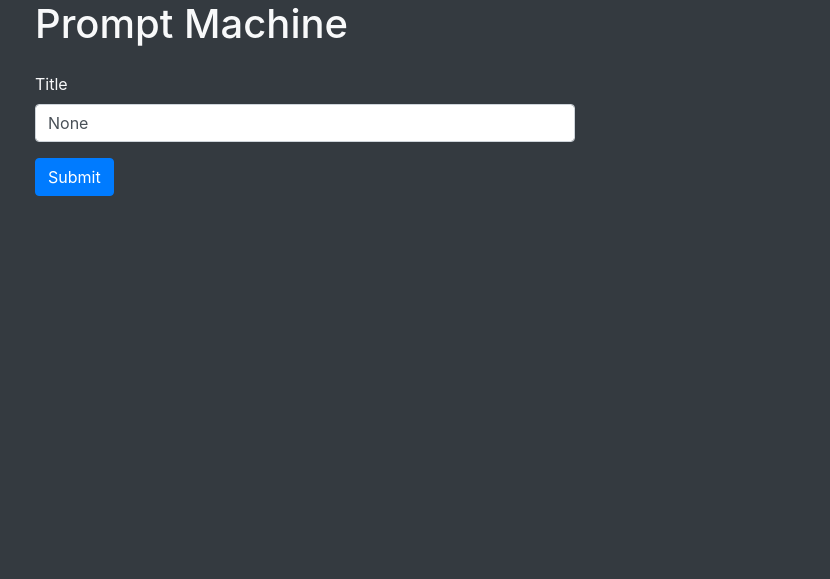
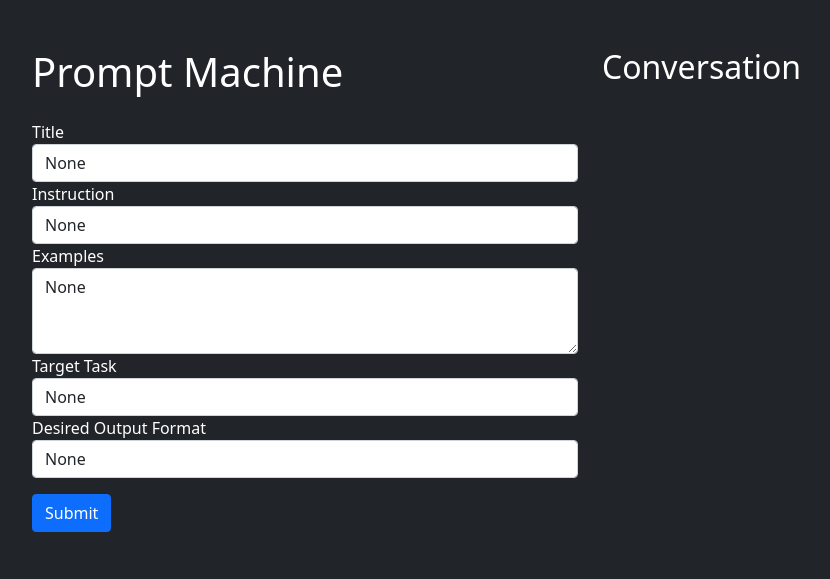
Before and after one commit to Jobo0o/prompt_machine, a Flask app: page / in a window 1280 px wide. Shown: the top 579 px of the page, without its empty margins (50-880 px from the left). Run offline with Flask 3, Linux system fonts and the light colour scheme; some libraries are stand-ins or nearby versions.

Commit message:
style & conversation history

```diff
--- a/app.py
+++ b/app.py
@@ -1,20 +1,15 @@
 from flask import Flask, request, render_template
+import openai
 import os
-import openai
 
-# Initialize a Flask application
 app = Flask(__name__)
 
-# Define the route for the application's home page
-@app.route('/', methods=['GET', 'POST'])
-@app.route('/', methods=['GET', 'POST'])
 @app.route('/', methods=['GET', 'POST'])
 def home():
     # Initialize the variables
-    title = instruction = examples = target_task = output_format = api_response = None
-
-    # Initialize the API response variable
-    api_response = None
+    title = instruction = examples = target_task = output_format = api_response = generated_prompt = None
+    conversation = []
+    display_conversation = []
 
     # If the request method is 'POST', the form has been submitted
     if request.method == 'POST':
@@ -28,20 +23,26 @@ def home():
         # Get the OpenAI API key from the environment variables
         openai.api_key = os.getenv('OPENAI_API_KEY')
 
+        # Store the user's message in the conversation history
+        display_conversation.append({"role": "user", "content": f"Title: {title}\nInstruction: {instruction}\nExamples: {examples}\nTarget Task: {target_task}\nDesired Output Format: {output_format}"})
+
         # Prepare the conversation for the OpenAI API to generate a prompt
         conversation = [
-            {"role": "system", "content": "You are a helpful assistant. Use the following details to create an improved prompt. Only give out the new prompt and nothing else."},
+            {"role": "system", "content": "You are a helpful assistant. Use the following details to create an improved prompt."},
             {"role": "user", "content": f"Title: {title}\nInstruction: {instruction}\nExamples: {examples}\nTarget Task: {target_task}\nDesired Output Format: {output_format}"}
         ]
 
         # Send a request to the OpenAI API to generate a prompt
         response = openai.ChatCompletion.create(
-          model="gpt-3.5-turbo",
-          messages=conversation
+            model="gpt-3.5-turbo",
+            messages=conversation
         )
 
         # Extract the generated prompt from the API response
         generated_prompt = response.choices[0].message["content"]
+
+        # Store the AI's message (improved prompt) in the conversation history
+        display_conversation.append({"role": "prompt", "content": generated_prompt})
 
         # Prepare the conversation for the OpenAI API to generate a response based on the generated prompt
         conversation = [
@@ -50,12 +51,18 @@ def home():
 
         # Send a request to the OpenAI API to generate a response based on the generated prompt
         response = openai.ChatCompletion.create(
-          model="gpt-3.5-turbo",
-          messages=conversation
+            model="gpt-3.5-turbo",
+            messages=conversation
         )
 
-        # Store the API response
+        # Extract the AI's response from the API response
         api_response = response.choices[0].message["content"]
 
-    # Render the home page with the form and the API response
-    return render_template('home.html', title=title, instruction=instruction, examples=examples, target_task=target_task, output_format=output_format, api_response=api_response)
+        # Store the AI's message (response) in the conversation history
+        display_conversation.append({"role": "assistant", "content": api_response})
+
+    # Render the home page with the form and the conversation history
+    return render_template('home.html', title=title, instruction=instruction, examples=examples, target_task=target_task, output_format=output_format, api_response=api_response, conversation=display_conversation)
+
+if __name__ == '__main__':
+    app.run(debug=True)
--- /dev/null
+++ b/static/styles.css
@@ -0,0 +1,24 @@
+body {
+    color: #ffffff;
+}
+
+.chat-message {
+    margin-bottom: 1rem;
+    padding: 1rem;
+    border-radius: .25rem;
+}
+
+.chat-message.user {
+    background-color: #343a40; /* dark grey */
+    color: #ffffff; /* white */
+}
+
+.chat-message.prompt {
+    background-color: #495057; /* slightly darker grey */
+    color: #ffffff; /* white */
+}
+
+.chat-message.assistant {
+    background-color: #28a745; /* green */
+    color: #ffffff; /* white */
+}
--- a/templates/base.html
+++ b/templates/base.html
@@ -6,19 +6,21 @@
     <meta name="viewport" content="width=device-width, initial-scale=1">
 
     <!-- Bootstrap CSS -->
-    <link href="https://stackpath.bootstrapcdn.com/bootstrap/4.5.2/css/bootstrap.min.css" rel="stylesheet">
+    <link href="https://cdn.jsdelivr.net/npm/bootstrap@5.0.2/dist/css/bootstrap.min.css" rel="stylesheet">
+
+    <!-- Custom CSS -->
+    <link href="{{ url_for('static', filename='styles.css') }}" rel="stylesheet">
 
     <title>Prompt Machine</title>
   </head>
-  <body class="bg-dark text-light">
-    <div class="container">
+  <body class="bg-dark text-white">
+    <div class="container py-5">
       {% block content %}
       {% endblock %}
     </div>
 
-    <!-- Optional JavaScript -->
-    <!-- jQuery first, then Popper.js, then Bootstrap JS -->
-    <script src="https://code.jquery.com/jquery-3.5.1.slim.min.js"></script>
-    <script src="https://cdn.jsdelivr.net/npm/bootstrap@4.5.2/dist/js/bootstrap.bundle.min.js"></script>
+    <!-- Optional JavaScript; choose one of the two! -->
+    <!-- Option 1: Bootstrap Bundle with Popper -->
+    <script src="https://cdn.jsdelivr.net/npm/bootstrap@5.0.2/dist/js/bootstrap.bundle.min.js"></script>
   </body>
 </html>
--- a/templates/home.html
+++ b/templates/home.html
@@ -9,17 +9,34 @@
                 <label for="title">Title</label>
                 <input type="text" class="form-control" id="title" name="title" value="{{ title }}">
             </div>
-            <!-- Repeat for other fields -->
-            <button type="submit" class="btn btn-primary">Submit</button>
+            <div class="form-group">
+                <label for="instruction">Instruction</label>
+                <input type="text" class="form-control" id="instruction" name="instruction" value="{{ instruction }}">
+            </div>
+            <div class="form-group">
+                <label for="examples">Examples</label>
+                <textarea class="form-control" id="examples" name="examples" rows="3">{{ examples }}</textarea>
+            </div>
+            <div class="form-group">
+                <label for="target_task">Target Task</label>
+                <input type="text" class="form-control" id="target_task" name="target_task" value="{{ target_task }}">
+            </div>
+            <div class="form-group">
+                <label for="output_format">Desired Output Format</label>
+                <input type="text" class="form-control" id="output_format" name="output_format" value="{{ output_format }}">
+            </div>
+            <button type="submit" class="btn btn-primary mt-3">Submit</button>
         </form>
     </div>
     <div class="col-md-6">
-        {% if api_response %}
-            <h2 class="mb-4">AI Response</h2>
-            <div class="alert alert-secondary" role="alert">
-                {{ api_response }}
-            </div>
-        {% endif %}
+        <h2 class="mb-4">Conversation</h2>
+        <div class="chat-box bg-dark p-3 mb-4">
+            {% for message in conversation %}
+                <div class="chat-message {{ message.role }} p-2 mb-2 rounded">
+                    {{ message.content }}
+                </div>
+            {% endfor %}
+        </div>
     </div>
 </div>
 {% endblock %}
```
